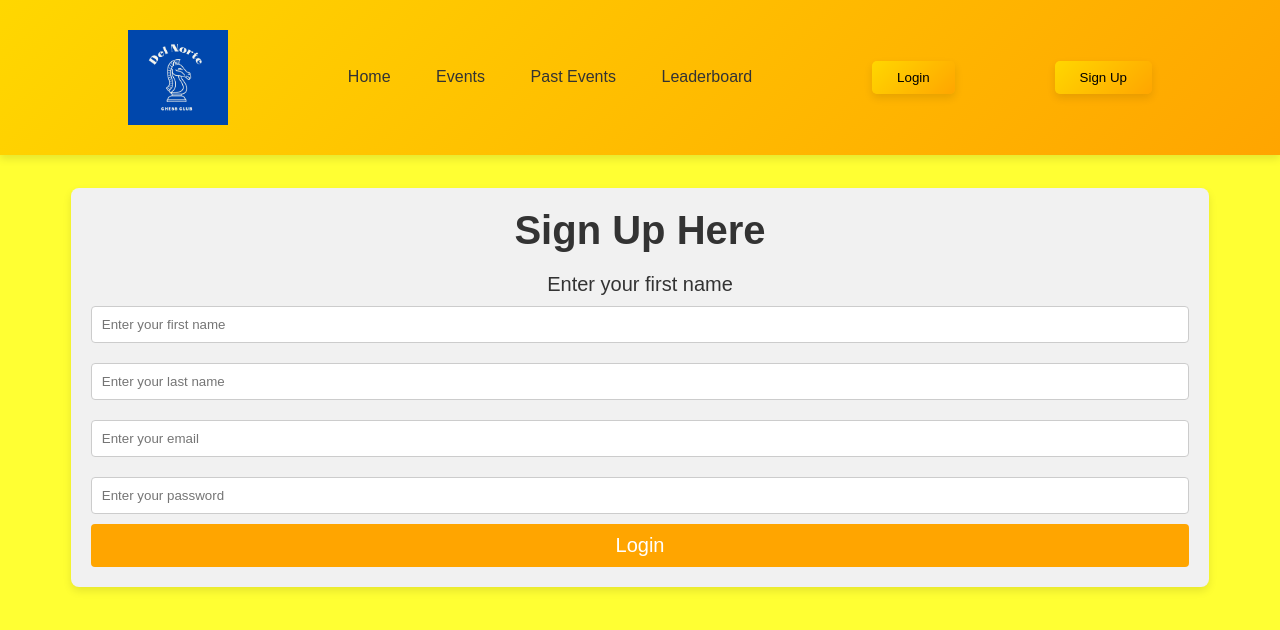
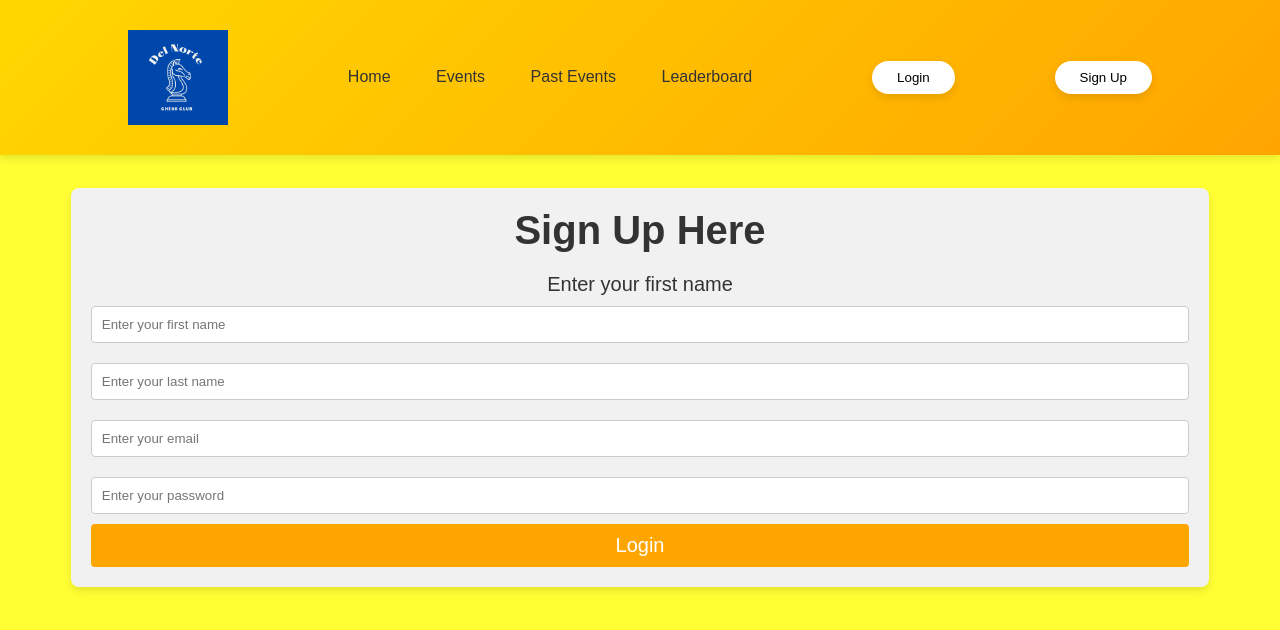
Before and after one commit to dnhschess/dnhs-chess, a Jekyll site: the page built from signup.md, in a window 1280 px wide. Shown: the top 630 px of the page. Built offline with Jekyll 4.4.1, drawn with Linux system fonts in a browser that asks for light colours.

Commit message:
changed buttons to white

```diff
--- a/_includes/chess_head.html
+++ b/_includes/chess_head.html
@@ -79,9 +79,9 @@
         /* Styling the navigation button */
         .nav_button {
             padding: 9px 25px;
-            background: linear-gradient(135deg, #FFD700, #FFA500); /* Gradient background */
+            background: linear-gradient(135deg, #ffffff, #ffffff); /* White background */
             border: none;
-            border-radius: 5px;
+            border-radius: 50px;
             cursor: pointer;
             transition: all 0.3s ease 0s;
             box-shadow: 0 4px 8px rgba(0, 0, 0, 0.1); /* Subtle shadow */
@@ -102,7 +102,7 @@
                 <li class="nav_list"><a class="nav_a" href="{{ site.baseurl }}/">Home</a></li>
                 <li class="nav_list"><a class="nav_a" href="{{ site.baseurl }}/events">Events</a></li>
                 <li class="nav_list"><a class="nav_a" href="{{ site.baseurl }}/pastevents">Past Events</a></li>
-                <li class="nav_list"><a class="nav_a" href="{{ site.baseurl }}/leaderboard">Leaderboard</a></li>
+                <li class="nav_list"><a class="nav_a" href="{{ site.baseurl }}/Leaderboard">Leaderboard</a></li>
             </ul>
         </nav>
         <button class="nav_button" onclick="gotoLink(this)" value="{{ site.baseurl }}/login">Login</button>
```
